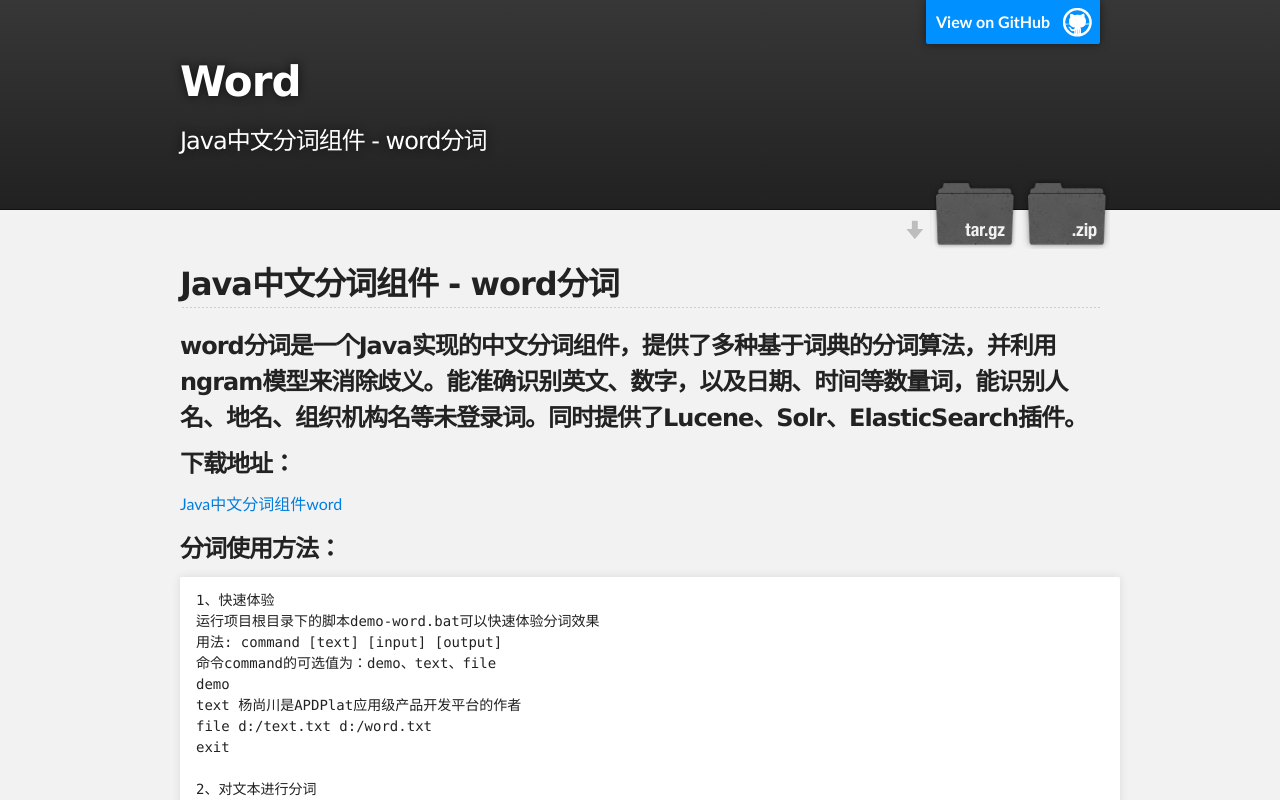
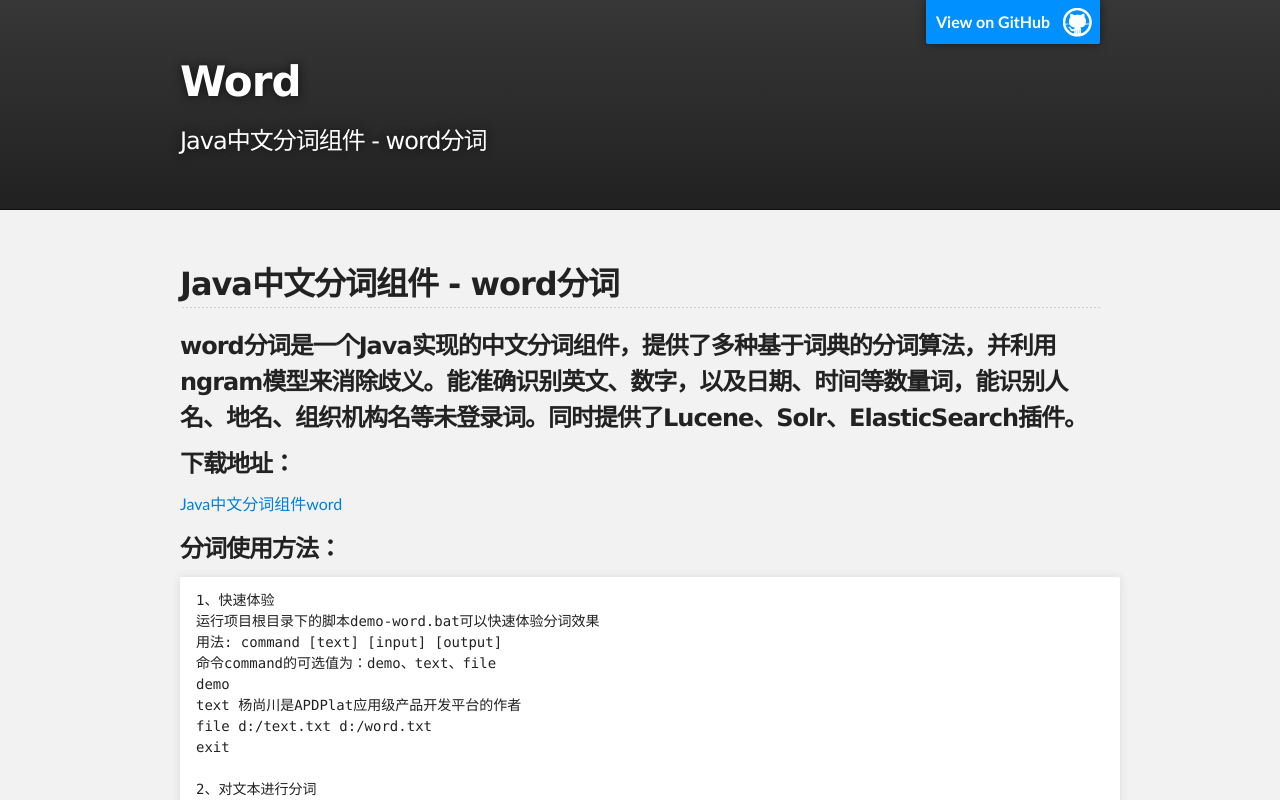
Before and after one commit to ysc/word, a plain HTML site: page index.html in a window 1280 px wide. Shown: the top 800 px of the page. Drawn offline with Linux system fonts and the light colour scheme.

Commit message:
去除下载链接

```diff
--- a/index.html
+++ b/index.html
@@ -21,10 +21,6 @@
           <h1 id="project_title">Word</h1>
           <h2 id="project_tagline">Java中文分词组件 - word分词</h2>
 
-            <section id="downloads">
-              <a class="zip_download_link" href="https://github.com/ysc/word/zipball/master">Download this project as a .zip file</a>
-              <a class="tar_download_link" href="https://github.com/ysc/word/tarball/master">Download this project as a tar.gz file</a>
-            </section>
         </header>
     </div>
 
@@ -319,7 +315,6 @@ word.local.conf文件中可配置的内容见 word-1.0.jar 中的word.conf文件
     <div id="footer_wrap" class="outer">
       <footer class="inner">
         <p class="copyright">Word maintained by <a href="https://github.com/ysc">ysc</a></p>
-        <p>Published with <a href="http://pages.github.com">GitHub Pages</a></p>
       </footer>
     </div>
 
```
